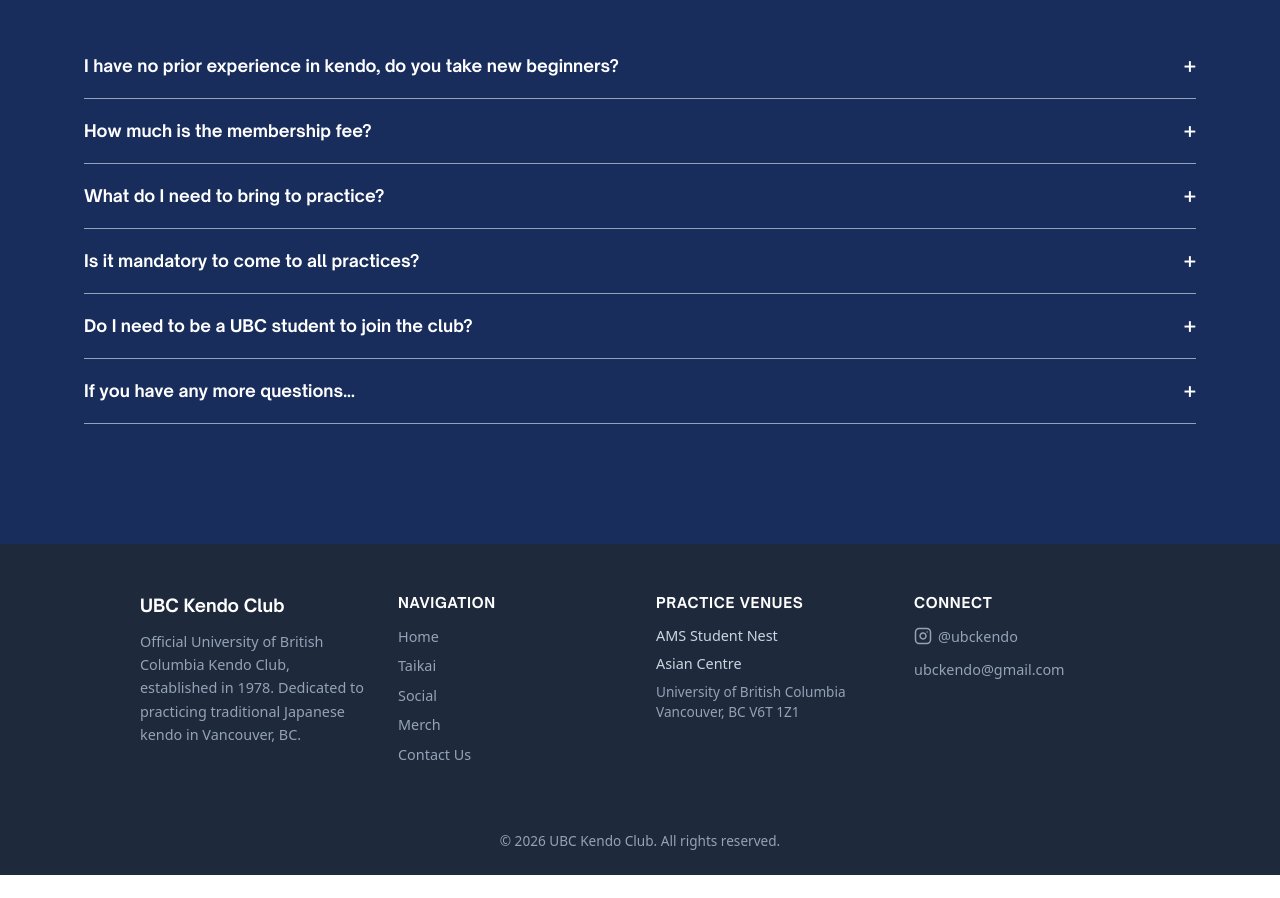
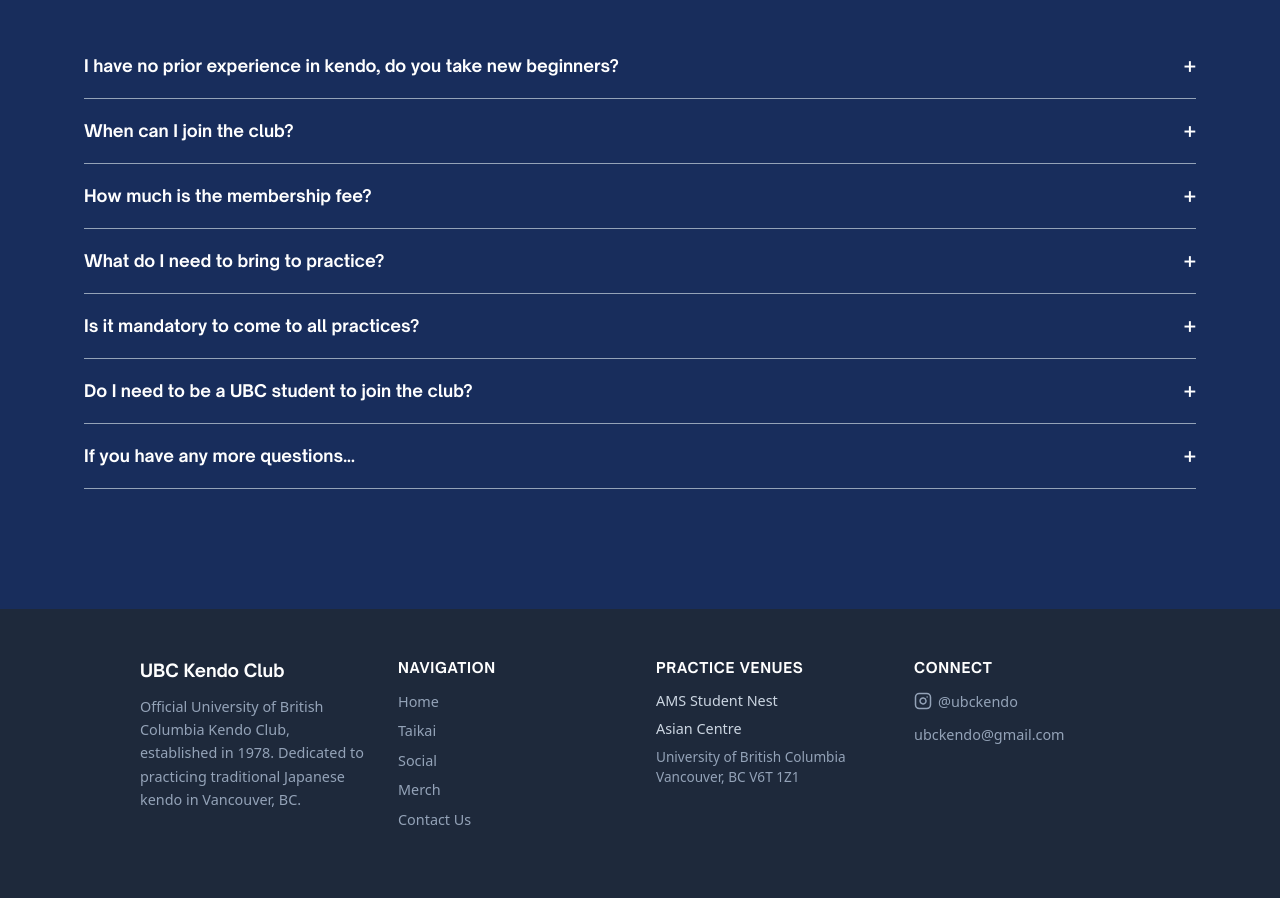
Before and after one commit to UBC-Kendo/public_website, a React (Vite) app in the folder frontend/: page / in a window 1280 px wide. Shown: the part 4120-5018 px from the top of the page. Before the commit the page ends 4995 px from the top, so only its background shows below. Built offline with nearby package versions, Linux system fonts and the light colour scheme.

Commit message:
joining club timing faq

```diff
--- a/frontend/src/data/kendoData.js
+++ b/frontend/src/data/kendoData.js
@@ -82,6 +82,11 @@ export const FAQS = [
         We are here to expand the Kendo community and would be happy to have new members joining us and practice with us.`,
   },
   {
+    q:'When can I join the club?',
+    a:`Beginner intakes only occur at the start of the Spring and Fall semesters, in September and January.
+    If you already have Kendo experience however, please feel free to reach out to us as you're welcome to join at any point throughout the year! `
+  },
+  {
     q: 'How much is the membership fee?',
     a: 'Membership is $70 per academic semester at UBC.',
   },
```
